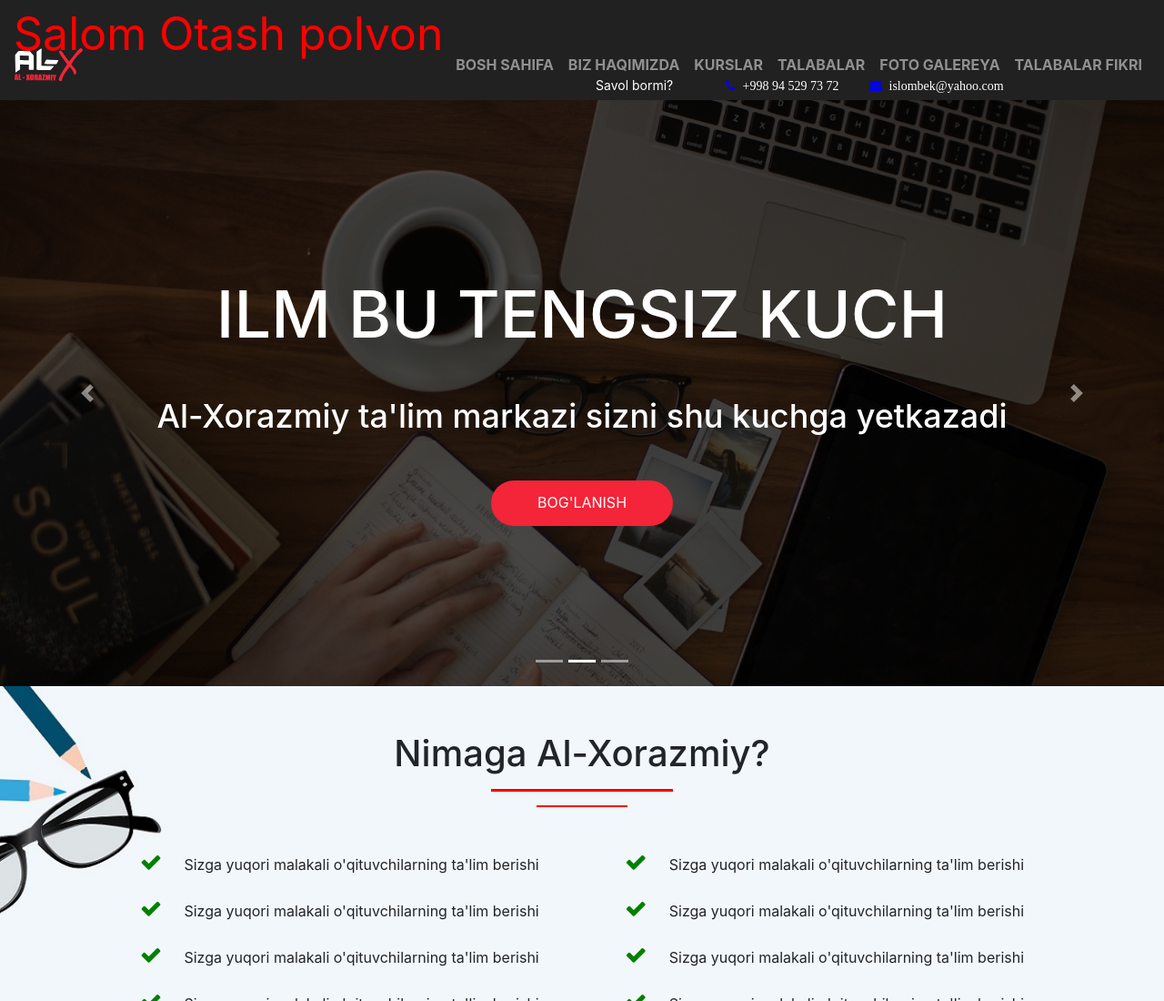
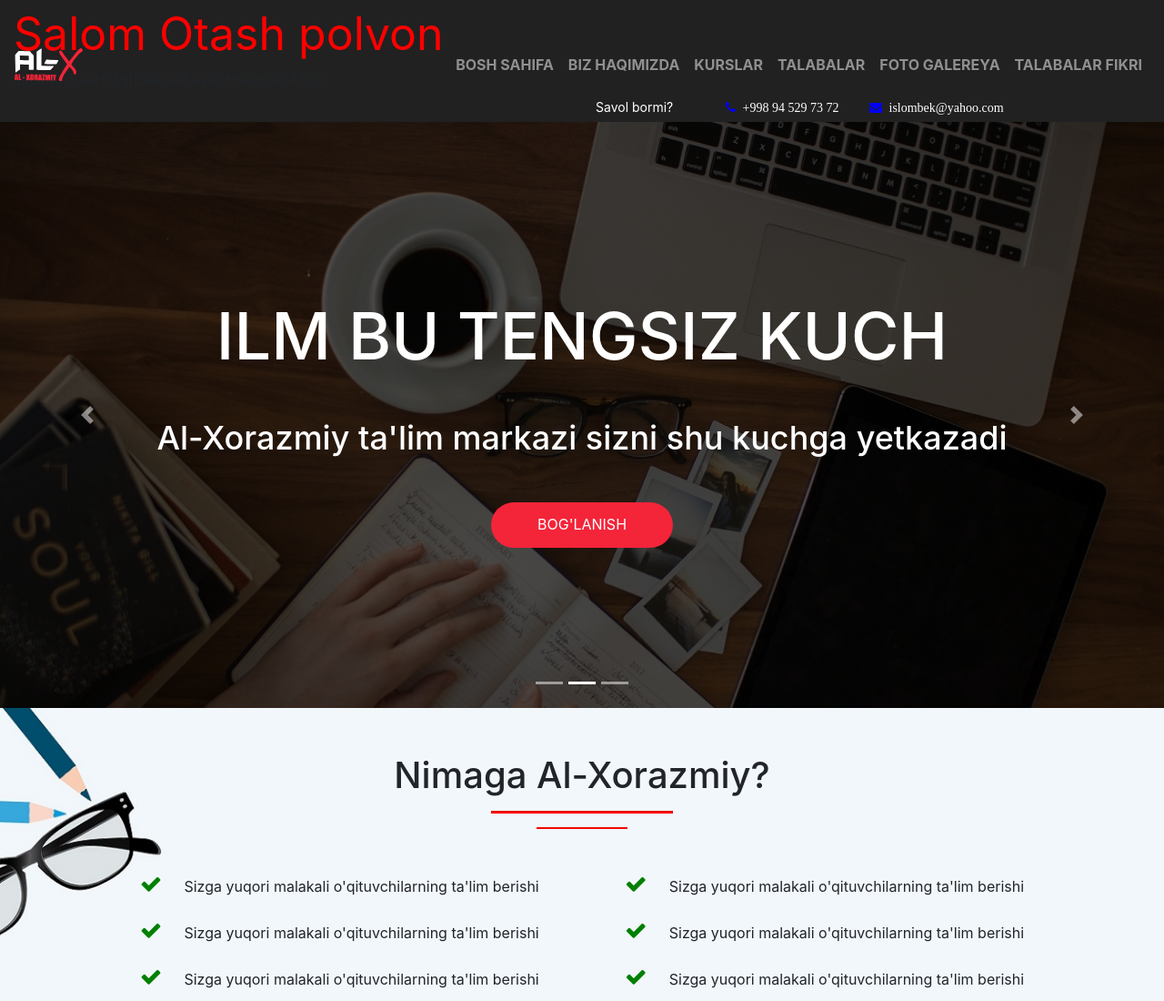
Before and after one commit to AxmatovOtabek/It, a plain HTML site: page rasm.html in a window 1280 px wide. Shown: the top 1100 px of the page at 91% size. Drawn offline with nearby package versions, Linux system fonts and the light colour scheme.

Commit message:
Update rasm.html

```diff
--- a/rasm.html
+++ b/rasm.html
@@ -22,7 +22,7 @@
       <div style="font-size:50px; color: red;"> Salom Otash polvon </div>
 
 
-
+      <div> skjshKASsaHSHjhSAksASasaSHsahsjaSASajs </div>
 
       <div class="" id="top">
         <div class="row">
```
